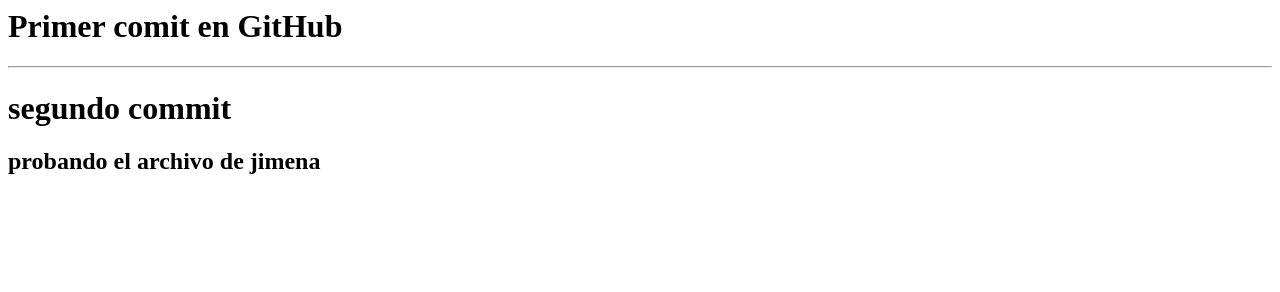
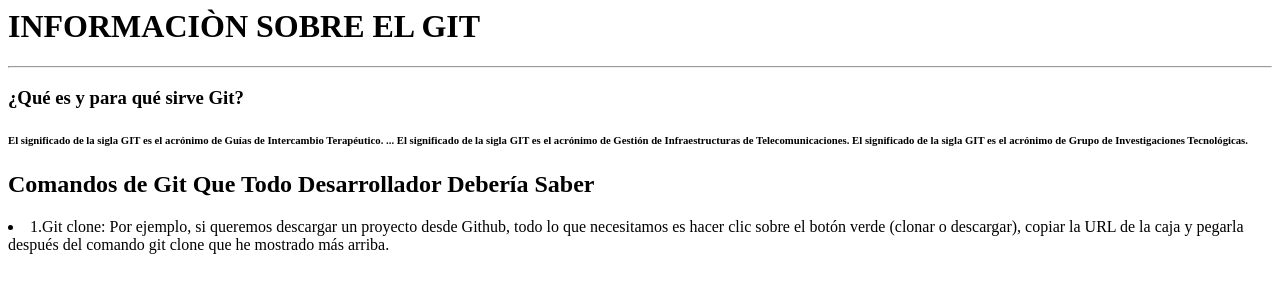
Before and after one commit to VWILMERE/prueba1, a plain HTML site: page index.html in a window 1280 px wide. Drawn offline with Linux system fonts and the light colour scheme.

Commit message:
informacion sobre el git

```diff
--- a/index.html
+++ b/index.html
@@ -3,8 +3,10 @@
     <title>.::Demo::.</title>
   </head>
   <doby>
-    <h1>Primer comit en GitHub</h1>
+    <h1>INFORMACIÒN SOBRE EL GIT</h1>
     <hr/>
-    <h1>segundo commit</h1>
-    <h2>probando el archivo de jimena</h2>
+  <h3>¿Qué es y para qué sirve Git?</h3>
+  <h6>El significado de la sigla GIT es el acrónimo de Guías de Intercambio Terapéutico. ... El significado de la sigla GIT es el acrónimo de Gestión de Infraestructuras de Telecomunicaciones. El significado de la sigla GIT es el acrónimo de Grupo de Investigaciones Tecnológicas.</h6>
+  <h2> Comandos de Git Que Todo Desarrollador Debería Saber</h2>
+  <li>1.Git clone: Por ejemplo, si queremos descargar un proyecto desde Github, todo lo que necesitamos es hacer clic sobre el botón verde (clonar o descargar), copiar la URL de la caja y pegarla después del comando git clone que he mostrado más arriba.</li>
   <doby>
```
